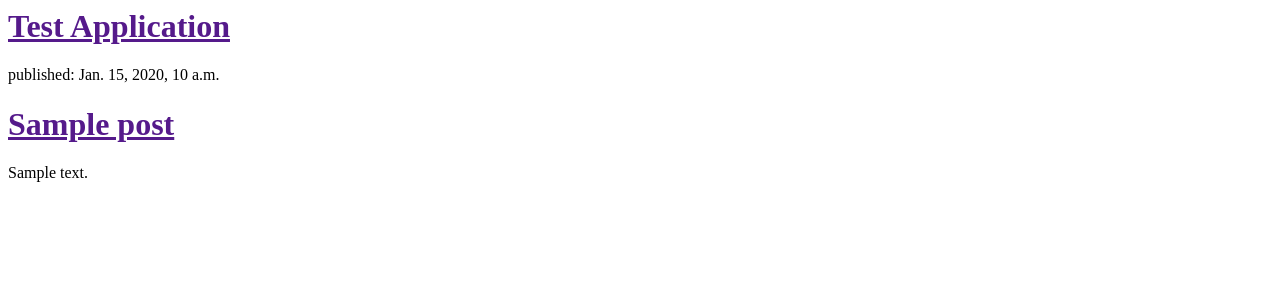
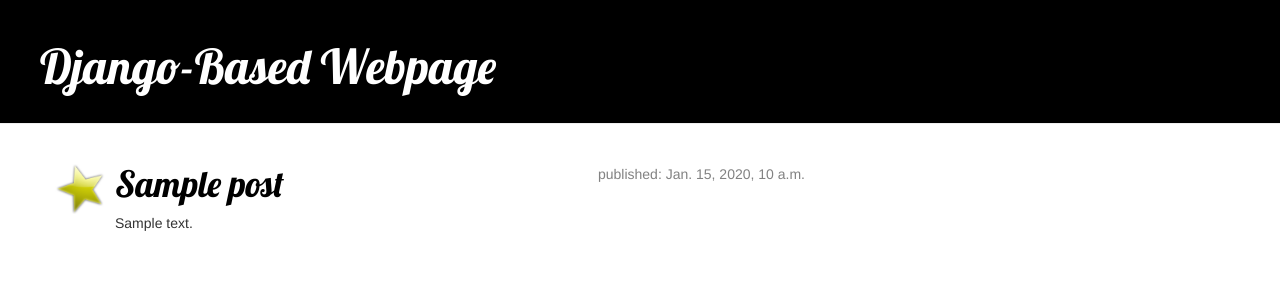
Before and after one commit to jlangenbach/django_tut, a Django app: template blog/templates/blog/post_list.html in a window 1280 px wide. Shown: the top 302 px of the page. Run offline with Django 3.2, Linux system fonts and the light colour scheme; the template is opened without the code that fills it: most values are stand-ins (such as "Sample title", 1, 10 or a date in 2020); some libraries are stand-ins or nearby versions.

Commit message:
Added posts to website with formatting

```diff
--- /dev/null
+++ b/blog/static/css/blog.css
@@ -0,0 +1,52 @@
+.page-header {
+    background-color: black;
+    margin-top: 0;
+    padding: 20px 20px 20px 40px;
+}
+
+.page-header h1, .page-header h1 a, .page-header h1 a:visited, .page-header h1 a:active {
+    color: #ffffff;
+    font-size: 36pt;
+    text-decoration: none;
+}
+
+.content {
+    margin-left: 40px;
+}
+
+h1, h2, h3, h4 {
+    font-family: 'Lobster', cursive;
+}
+
+img {
+	float: left;
+	margin-right: 10px;
+}
+
+.date {
+    float: right;
+    color: #828282;
+}
+
+.save {
+    float: right;
+}
+
+.post-form textarea, .post-form input {
+    width: 100%;
+}
+
+.top-menu, .top-menu:hover, .top-menu:visited {
+    color: #ffffff;
+    float: right;
+    font-size: 26pt;
+    margin-right: 20px;
+}
+
+.post {
+    margin-bottom: 70px;
+}
+
+.post h1 a, .post h1 a:visited {
+    color: #000000;
+}
--- a/blog/templates/blog/post_list.html
+++ b/blog/templates/blog/post_list.html
@@ -1,18 +1,32 @@
+{% load staticfiles %}
 <html>
     <head>
-        <title>Django Web Application</title>
+		<link rel="stylesheet" href="//maxcdn.bootstrapcdn.com/bootstrap/3.2.0/css/bootstrap.min.css">
+        <link rel="stylesheet" href="//maxcdn.bootstrapcdn.com/bootstrap/3.2.0/css/bootstrap-theme.min.css">
+        <link rel="stylesheet" href="{% static 'css/blog.css' %}">
+		<link href="http://fonts.googleapis.com/css?family=Lobster&subset=latin,latin-ext" rel="stylesheet" type="text/css">
+        <title>Django-Based Webpage</title>
     </head>
     <body>
-        <div>
-            <h1><a href="">Test Application</a></h1>
+        <div class="page-header">
+            <h1><a href="">Django-Based Webpage</a></h1>
         </div>
 
-        {% for post in posts %}
-			<div>
-				<p>published: {{ post.published_date }}</p>
-				<h1><a href="">{{ post.title }}</a></h1>
-				<p>{{ post.text|linebreaks }}</p>
+        <div class="content container">
+			<div class="row">
+				<div class="col-md-8">
+					{% for post in posts %}
+						<div class="post">
+							<div class="date">
+								<p>published: {{ post.published_date }}</p>
+							</div>
+							<img class="img_star" src="{% static 'star.png' %}" alt="Image" style="width:50px;height:50px;">
+							<h1><a href="">{{ post.title }}</a></h1>
+							<p>{{ post.text|linebreaks }}</p>
+						</div>
+					{% endfor %}
+				</div>
 			</div>
-		{% endfor %}
+		</div>
     </body>
 </html>
```
Also changed, not shown: blog/static/iai.png (added), blog/static/star.png (added).
